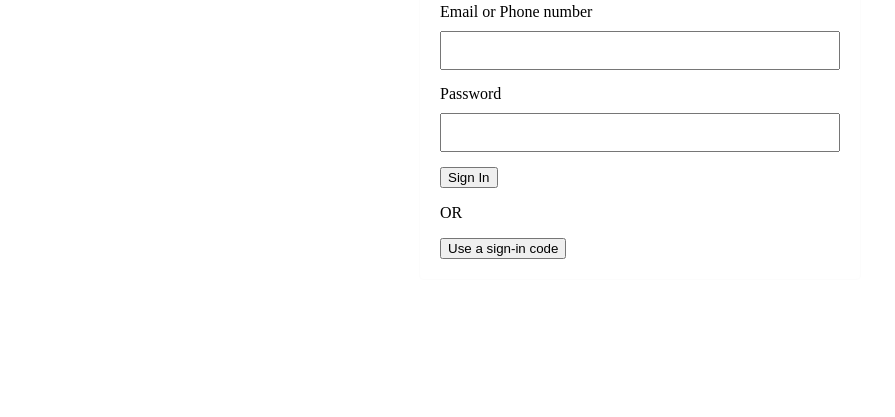
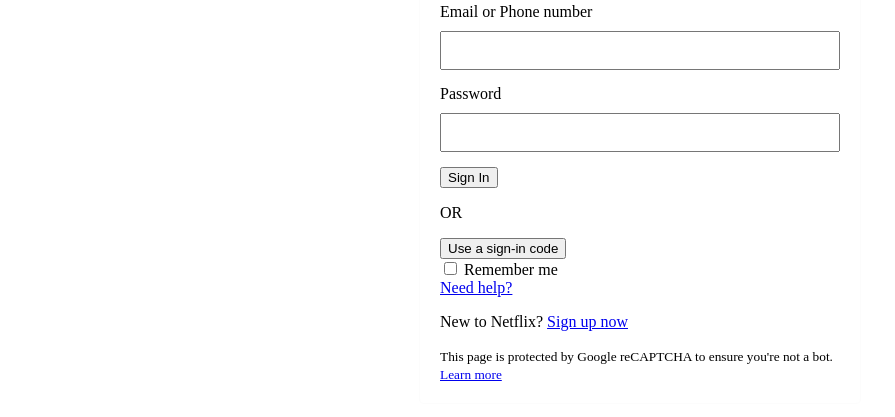
Before and after one commit to Abstaina44/Netflix-Sign-Page-Clone, a plain HTML site: page index.html in a window 1280 px wide. Shown: the part 101-518 px from the top of the page, without its empty margins (0-895 px from the left). Drawn offline with Linux system fonts and the light colour scheme.

Commit message:
index.html

```diff
--- a/index.html
+++ b/index.html
@@ -32,7 +32,15 @@
             <button type="button" id="code" class="btn btn-secondary">Use a sign-in code</button>
             </form>
 
+            <div class="remember-me">
+                <input type="checkbox" id="remember">
+                <label for="remember">Remember me</label><br>
+                <a href="#">Need help?</a>
         </form>
+        </form>
+        <p>New to Netflix? <a href="#">Sign up now</a></p>
+        <small>This page is protected by Google reCAPTCHA to ensure you're not a bot. <a href="#">Learn more</a></small>
+        </div>
     </div>
 
 </body>
```
